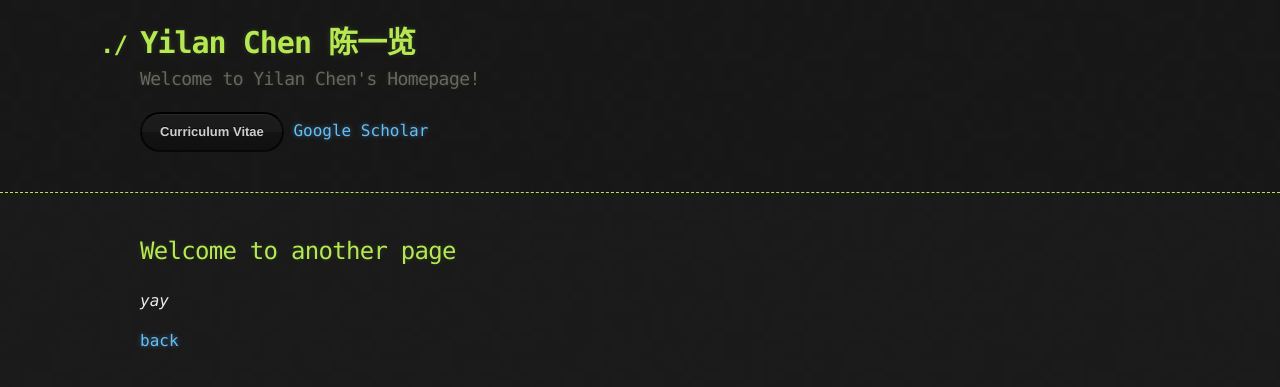
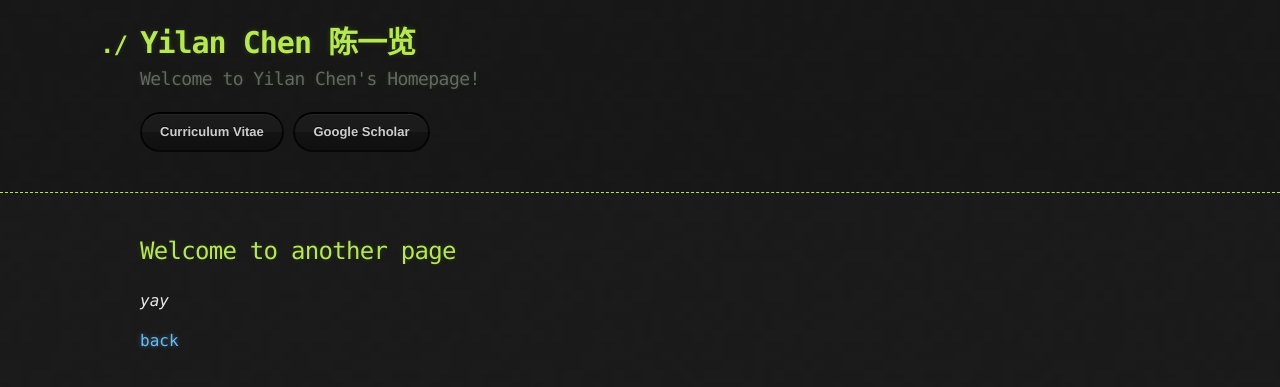
Before and after one commit to yilanchen6/yilanchen6.github.io, a Jekyll site: the page built from another-page.md, in a window 1280 px wide. Shown: the top 387 px of the page. Built offline with Jekyll 4.4.1, drawn with Linux system fonts in a browser that asks for light colours; our own code applies the rules of GitHub Pages for plain Markdown files.

Commit message:
Update default.html

```diff
--- a/_layouts/default.html
+++ b/_layouts/default.html
@@ -27,7 +27,7 @@
           <!-- <a href="{{ site.github.repository_url }}" class="btn btn-github"><span class="icon"></span>View on GitHub</a> -->
           <!-- <a href="{{ https://chenyilan.net/files/CV_Yilan_Chen.pdf }}" class="btn"><span class="icon"></span>Curriculum Vitae</a> -->
           <a href="https://chenyilan.net/files/CV_Yilan_Chen.pdf" class="btn">Curriculum Vitae</a>
-          <a href="https://scholar.google.com/citations?user=6wmzpRIAAAAJ&hl=zh-CN" class="fas fa-fw fa-graduation-cap"><span class="fas fa-fw fa-graduation-cap"></span>Google Scholar</a>
+          <a href="https://scholar.google.com/citations?user=6wmzpRIAAAAJ&hl=zh-CN" class="btn"> Google Scholar</a>
         </section>
       </div>
     </header>
```
